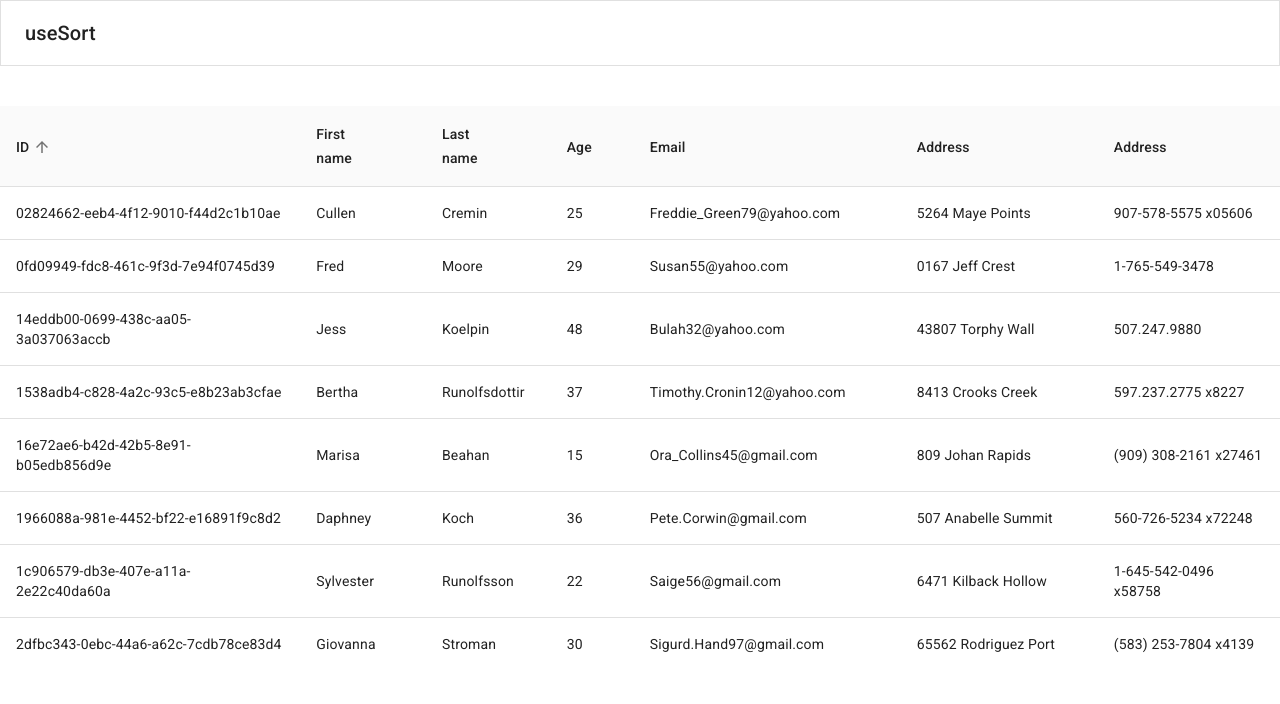
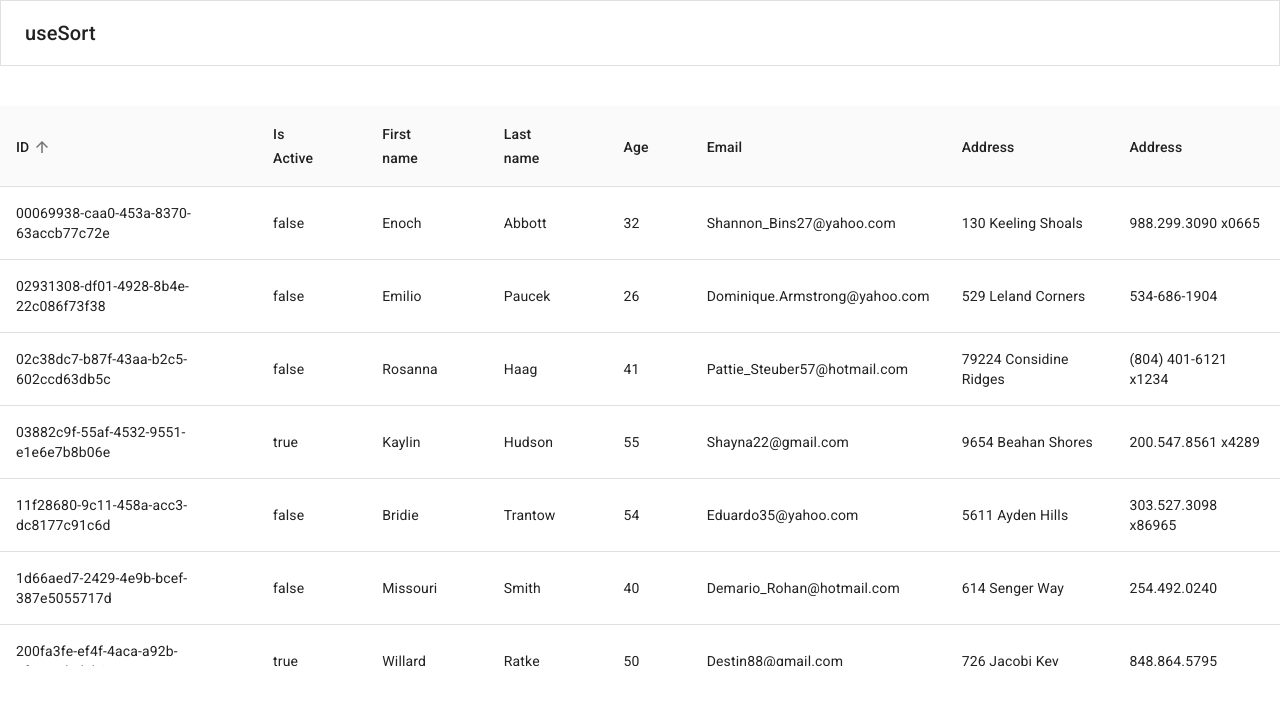
Before and after one commit to andyngdz/useSort, a React (Create React App) app: page / in a window 1280 px wide. Shown: the top 704 px of the page. Built offline with nearby package versions, Linux system fonts and the light colour scheme.

Commit message:
[ANDY] Add boolean to data

```diff
--- a/src/components/table-data/Data.ts
+++ b/src/components/table-data/Data.ts
@@ -2,6 +2,8 @@ import faker from 'faker'
 
 interface IData {
   id: string
+
+  isActive: boolean
 
   firstName: string
 
@@ -18,6 +20,7 @@ interface IData {
 
 const Data: IData[] = Array.from({ length: 50 }, () => ({
   id: faker.random.uuid(),
+  isActive: faker.random.boolean(),
   firstName: faker.name.firstName(),
   lastName: faker.name.lastName(),
   age: faker.random.number({ min: 10, max: 60 }),
--- a/src/components/table-data/TableData.tsx
+++ b/src/components/table-data/TableData.tsx
@@ -36,6 +36,15 @@ const TableData = () => {
                 onClick={() => sortBy('id')}
               >
                 ID
+              </TableSortLabel>
+            </TableCell>
+            <TableCell>
+              <TableSortLabel
+                direction={sorts.isActive.direction}
+                active={sorts.isActive.active}
+                onClick={() => sortBy('isActive')}
+              >
+                Is Active
               </TableSortLabel>
             </TableCell>
             <TableCell>
@@ -98,6 +107,7 @@ const TableData = () => {
           {sortedData.map((user) => {
             const {
               id,
+              isActive,
               firstName,
               lastName,
               age,
@@ -109,6 +119,7 @@ const TableData = () => {
             return (
               <TableRow key={id}>
                 <TableCell>{id}</TableCell>
+                <TableCell>{`${isActive}`}</TableCell>
                 <TableCell>{firstName}</TableCell>
                 <TableCell>{lastName}</TableCell>
                 <TableCell>{age}</TableCell>
```
